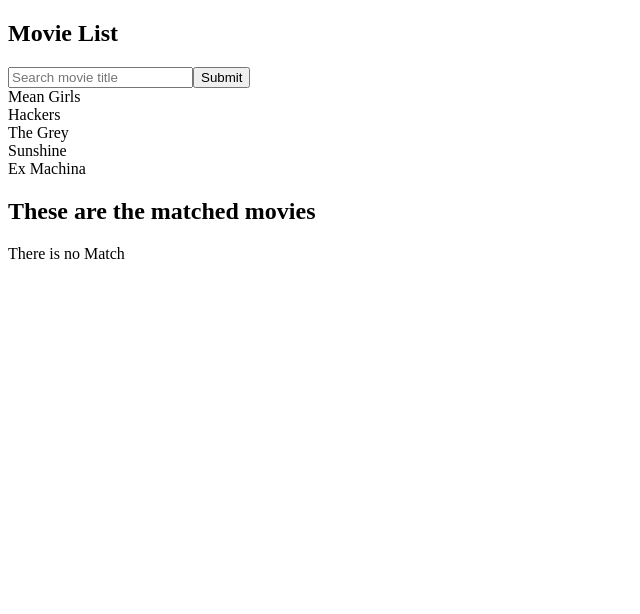
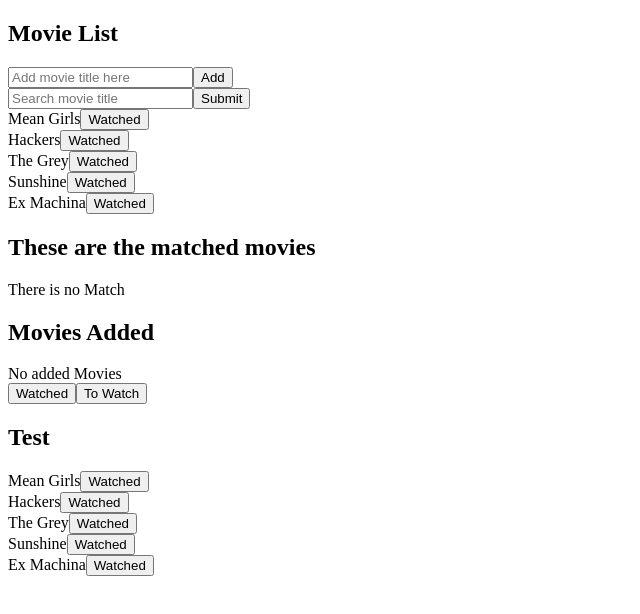
Before and after one commit to leal10/Movie-list, a React app: page / in a window 1280 px wide. Shown: the top 614 px of the page, without its empty margins (0-640 px from the left). Built offline with nearby package versions, Linux system fonts and the light colour scheme; the HTML template or start-up script is replaced by a standard one.

Commit message:
Need to add functionality to watched

```diff
--- a/react-client/src/components/Matches.jsx
+++ b/react-client/src/components/Matches.jsx
@@ -4,7 +4,7 @@
 const Matches = (props) => (
   <div>
     {props.matches.map((match, i) => {
-      return <Movie key={i} title={match.title}/>
+      return <Movie key={i} title={match.title} toggleHandler={props.toggleHandler}/>
     })}
   </div>
 )
--- a/react-client/src/components/Movie.jsx
+++ b/react-client/src/components/Movie.jsx
@@ -3,6 +3,7 @@
 const Movie = (props) => (
   <div>
     {props.title}
+    <button onClick={(event) => {props.toggleHandler(event, props.title)}}>Watched</button>
   </div>
 )
 export default Movie;
--- a/react-client/src/components/MovieList.jsx
+++ b/react-client/src/components/MovieList.jsx
@@ -4,7 +4,7 @@
 const MovieList = (props) => (
   <div>
     {props.movies.map((movie, i) => {
-      return <Movie key={i} title={movie.title}/>
+      return <Movie key={i} title={movie.title} toggleHandler={props.toggleHandler}/>
     })}
   </div>
 )
--- a/react-client/src/index.jsx
+++ b/react-client/src/index.jsx
@@ -10,17 +10,28 @@
     super(props);
     this.state = {
       movies: [
-        { title: 'Mean Girls' },
-        { title: 'Hackers' },
-        { title: 'The Grey' },
-        { title: 'Sunshine' },
-        { title: 'Ex Machina' },
+        { title: 'Mean Girls', watched: false },
+        { title: 'Hackers', watched: false },
+        { title: 'The Grey', watched: false },
+        { title: 'Sunshine', watched: false },
+        { title: 'Ex Machina', watched: false },
       ],
-      searchInput: ''
+      moviesWatched: [{title: 'Toy Story', watched: true}],
+      searchInput: '',
+      addInput: '',
+      movieMatch: '',
+      addedMovies: '',
+      watchList: null,
+      movieSelected: ''
     }
     //handlers
     this.inputHandler = this.inputHandler.bind(this);
     this.sumbitButtonHandler = this.sumbitButtonHandler.bind(this);
+    this.inputAddHandler = this.inputAddHandler.bind(this);
+    this.addButtonHandler = this.addButtonHandler.bind(this);
+    this.watchedHandler = this.watchedHandler.bind(this);
+    this.toWatchHandler = this.toWatchHandler.bind(this);
+    this.toggleHandler = this.toggleHandler.bind(this);
   }
 
   componentDidMount() {
@@ -30,32 +41,81 @@
   //handler for search Input
   inputHandler(event) {
     event.preventDefault();
-    this.setState({searchInput: event.target.value})
+    this.setState({ searchInput: event.target.value })
   }
 
   //handler for click of button
   sumbitButtonHandler(event) {
     event.preventDefault();
-    console.log("pressed");
+    // console.log("pressed");
+    const matches = this.state.movies.filter(match => match.title === this.state.searchInput);
+    this.setState({ movieMatch: matches });
+  }
 
-    const matches = this.state.movies.filter(match => match.title === this.state.searchInput);
+  //handler for add input
+  inputAddHandler(event) {
+    event.preventDefault();
+    // console.log(event.target.value);
+    this.setState({ addInput: event.target.value });
+  }
 
-    this.setState({movieMatch: matches})
+  //handler for add click
+  addButtonHandler(event) {
+    event.preventDefault();
+    // console.log('addPressed');
+    const addMovies = this.state.addInput;
+    this.setState({ addedMovies: [...this.state.addedMovies, { title: addMovies, watched: false }] });
+  }
 
+  watchedHandler(event) {
+    event.preventDefault();
+    this.setState({watchList: true})
   }
+
+  toWatchHandler(event) {
+    event.preventDefault();
+    this.setState({watchList: false})
+  }
+ //handler to change the state of each movie to true
+  toggleHandler(event, title) {
+    event.preventDefault();
+    const name = title;
+    console.log('The button was pressed');
+    this.setState({movieSelected: title});
+    // this.setState({movies: {title: name, watched: false}});
+  }
+
 
   render() {
     return (
       <div>
         <h2>Movie List</h2>
         <form>
+          <input onChange={this.inputAddHandler} type="text" placeholder="Add movie title here"></input>
+          <button onClick={this.addButtonHandler} >Add</button>
+        </form>
+
+        <form>
           <input onChange={this.inputHandler} type='text' placeholder='Search movie title'></input>
           <button onClick={this.sumbitButtonHandler}>Submit</button>
         </form>
-        <MovieList movies={this.state.movies}/>
+        <MovieList movies={this.state.movies} toggleHandler={this.toggleHandler}/>
 
         <h2>These are the matched movies</h2>
-        {(this.state.movieMatch !== undefined) ? <Matches matches={this.state.movieMatch}/> : <div>There is no Match</div>}
+        {(this.state.movieMatch !== '') ? <Matches matches={this.state.movieMatch} toggleHandler={this.toggleHandler} /> : <div>There is no Match</div>}
+
+        <h2>Movies Added</h2>
+        {(this.state.addedMovies === '') ? <div> No added Movies</div> : <MovieList movies={this.state.addedMovies} toggleHandler={this.toggleHandler} />}
+
+
+        <form>
+          <button onClick={this.watchedHandler} >Watched</button>
+          <button onClick={this.toWatchHandler} >To Watch</button>
+        </form>
+
+        <h2>Test</h2>
+
+        {(this.state.watchList === true) ?  <MovieList movies={this.state.moviesWatched} toggleHandler={this.toggleHandler}/> :  <MovieList movies={this.state.movies} toggleHandler={this.toggleHandler}/>}
 
       </div>)
   }
```
Also changed, not shown: 1 other file (tests, documents, lock files or other folders).
